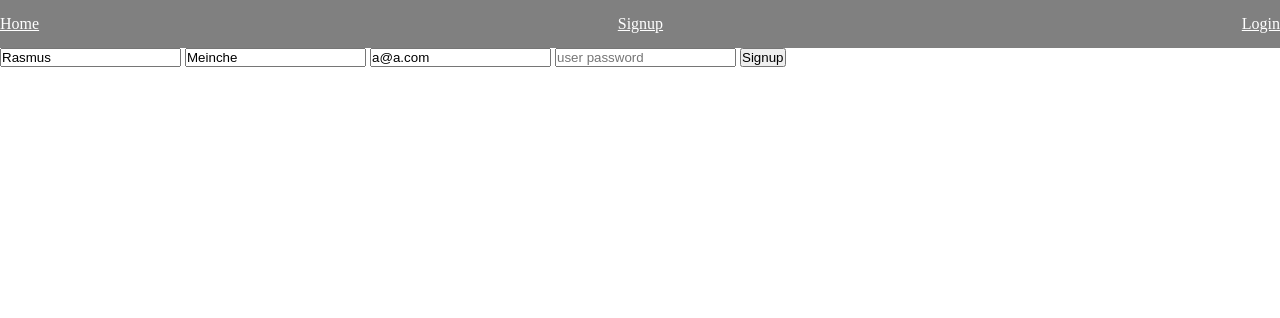
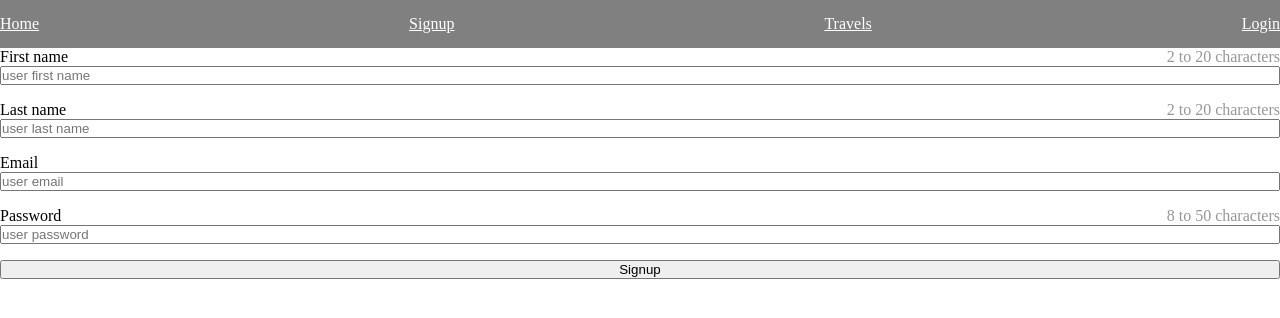
Before and after one commit to RasmusMeinche/2026_1_travel, a Flask app: page /signup in a window 1280 px wide. Shown: the top 318 px of the page. Run offline with Flask 3, Linux system fonts and the light colour scheme.

Commit message:
feat: Implement user authentication and travel management features; update database schema and templates

```diff
--- a/app.py
+++ b/app.py
@@ -3,6 +3,8 @@ import x
 import uuid
 import time
 from flask_session import Session
+from werkzeug.security import generate_password_hash
+from werkzeug.security import check_password_hash
 
 from icecream import ic
 ic.configureOutput(prefix=f'______ | ', includeContext=True)
@@ -12,12 +14,15 @@ app = Flask(__name__)
 app.config['SESSION_TYPE'] = 'filesystem'
 Session(app)
 
+
+
 ##############################
 @app.get("/signup")
+@x.no_cache
 def show_signup():
     try:
         user = session.get("user", "")
-        return render_template("page_signup.html", user=user)
+        return render_template("page_signup.html", user=user, x=x)
     except Exception as ex:
         ic(ex)
         return "ups"
@@ -30,8 +35,23 @@ def api_create_user():
         user_last_name = x.validate_user_last_name()
         user_email = x.validate_user_email()
         user_password = x.validate_user_password()
+        user_hashed_password = generate_password_hash(user_password)
+        # ic(user_hashed_password) # 'scrypt:32768:8:1$V0NLEqHQsgKyjyA7$3a9f6420e4e9fa7a4e4ce6c89927e7dcb532e5f557aee6309277243e5882cc4518c94bfd629b61672553362615cd5d668f62eedfe4905620a8c9bb7db573de31'
 
-        return "ok"
+        user_pk = uuid.uuid4().hex
+        user_created_at = int(time.time())
+
+        db, cursor = x.db()
+        q = "INSERT INTO users VALUES(%s, %s, %s, %s, %s, %s)"
+        cursor.execute(q, (user_pk, user_first_name, user_last_name, user_email, user_hashed_password, user_created_at))
+        db.commit()
+
+        form_signup = render_template("___form_signup.html", x=x)
+
+        return f"""
+            <browser mix-replace="form">{form_signup}</browser>
+            <browser mix-redirect="/login"></browser>
+        """
 
     except Exception as ex:
         ic(ex)
@@ -56,8 +76,138 @@ def api_create_user():
             ___tip = render_template("___tip.html", status="error", message=error_message)
             return f"""<browser mix-after-begin="#tooltip">{___tip}</browser>""", 400
 
+        if "Duplicate entry" in str(ex) and "user_email" in str(ex):
+            error_message = "Email already exists"
+            ___tip = render_template("___tip.html", status="error", message=error_message)
+            return f"""<browser mix-after-begin="#tooltip">{___tip}</browser>""", 400
 
-        return "ups"
+        # Worst case
+        error_message = "System under maintenance"
+        ___tip = render_template("___tip.html", status="error", message=error_message)
+        return f"""<browser mix-after-begin="#tooltip">{___tip}</browser>""", 500
+
+
     finally:
         if "cursor" in locals(): cursor.close()
         if "db" in locals(): db.close()
+
+
+
+##############################
+@app.get("/login")
+@x.no_cache
+def show_login():
+    try:
+        user = session.get("user", "")
+        if not user:
+            return render_template("page_login.html", user=user, x=x)
+        return redirect("/profile")
+    except Exception as ex:
+        ic(ex)
+        return "ups"
+
+
+##############################
+@app.post("/api-login")
+def api_login():
+    try:
+        user_email = x.validate_user_email()
+        user_password = x.validate_user_password()
+
+        db, cursor = x.db()
+        q = "SELECT * FROM users WHERE user_email = %s"
+        cursor.execute(q, (user_email,))
+        user = cursor.fetchone()
+        if not user:
+            error_message = "Invalid credentials 1"
+            ___tip = render_template("___tip.html", status="error", message=error_message)
+            return f"""<browser mix-after-begin="#tooltip">{___tip}</browser>""", 400
+
+        if not check_password_hash(user["user_password"], user_password):
+            error_message = "Invalid credentials 2"
+            ___tip = render_template("___tip.html", status="error", message=error_message)
+            return f"""<browser mix-after-begin="#tooltip">{___tip}</browser>""", 400
+
+        user.pop("user_password")
+        session["user"] = user
+
+        return f"""<browser mix-redirect="/profile"></browser>"""
+
+    except Exception as ex:
+        ic(ex)
+
+
+        if "company_exception user_email" in str(ex):
+            error_message = f"user email invalid"
+            ___tip = render_template("___tip.html", status="error", message=error_message)
+            return f"""<browser mix-after-begin="#tooltip">{___tip}</browser>""", 400
+
+        if "company_exception user_password" in str(ex):
+            error_message = f"user password {x.USER_PASSWORD_MIN} to {x.USER_PASSWORD_MAX} characters"
+            ___tip = render_template("___tip.html", status="error", message=error_message)
+            return f"""<browser mix-after-begin="#tooltip">{___tip}</browser>""", 400
+
+        # Worst case
+        error_message = "System under maintenance"
+        ___tip = render_template("___tip.html", status="error", message=error_message)
+        return f"""<browser mix-after-begin="#tooltip">{___tip}</browser>""", 500
+
+
+    finally:
+        if "cursor" in locals(): cursor.close()
+        if "db" in locals(): db.close()
+
+##############################
+@app.get("/profile")
+@x.no_cache
+def show_profile():
+    try:
+        user = session.get("user", "")
+        if not user: return redirect("/login")
+        return render_template("page_profile.html", user=user, x=x)
+    except Exception as ex:
+        ic(ex)
+        return "ups"
+
+
+##############################
+@app.get("/logout")
+def logout():
+    try:
+        session.clear()
+        return redirect("/login")
+    except Exception as ex:
+        ic(ex)
+        return "ups"
+
+
+##############################
+@app.get("/travels")
+def show_travels():
+    try:
+        travel_pk = uuid.uuid4().hex
+        travel_fk = x.user_pk()
+        travel_title = x.validate_travel_title()
+
+        return render_template("page_travels.html", x=x, travel_title=travel_title, travel_fk=travel_fk)
+    except Exception as ex:
+        ic(ex)
+        return "ups"
+
+##############################
+@app.post("/api-create-travel")
+def api_create_travel():
+    try:
+        travel_pk = uuid.uuid4().hex
+        travel_fk = x.user_pk()
+        travel_title = x.validate_travel_title()
+
+        db, cursor = x.db()
+        q = "INSERT INTO travels VALUES(%s, %s, %s, %s, %s, %s, %s, %s)"
+        cursor.execute(q, (travel_pk, travel_fk, title, country, location, start_date, end_date, description))
+        db.commit()
+    except Exception as ex:
+        ic(ex)
+    finally:
+        if "cursor" in locals(): cursor.close()
+        if "db" in locals(): db.close()
--- a/docker-compose.yml
+++ b/docker-compose.yml
@@ -16,7 +16,7 @@ services:
     container_name: 2026_1_travel_mariadb
     environment:
       MYSQL_ROOT_PASSWORD: password
-      MYSQL_DATABASE: 2026_1_backend
+      MYSQL_DATABASE: 2026_1_travel
     volumes:
       - mariadb_data:/var/lib/mysql
     ports:
--- a/static/app.css
+++ b/static/app.css
@@ -6,6 +6,24 @@
 body{
     width: 100%;
     height: 100vh;
+}
+form{
+    display: grid;
+    gap: 1rem;
+    div{
+        display: flex;
+        flex-direction: column;
+        input{
+            width: 100%;
+        }
+    }
+}
+label{
+    display: flex;
+    span{
+        margin-left: auto;
+        color: rgb(150, 150, 150);
+    }
 }
 
 #tooltip{
--- /dev/null
+++ b/templates/___form_signup.html
@@ -0,0 +1,40 @@
+<form mix-post="/api-create-user" autocomplete="off">
+
+    <div>
+        <label for="">
+            First name <span>{{ x.USER_FIRST_NAME_MIN }} to {{ x.USER_FIRST_NAME_MAX }} characters</span>
+        </label>
+        <input name="user_first_name" type="text" placeholder="user first name" value=""
+        mix-validate="{{x.REGEX_USER_FIRST_NAME}}">
+    </div>
+
+    <div>
+        <label for="">
+            Last name <span>{{ x.USER_LAST_NAME_MIN }} to {{ x.USER_LAST_NAME_MAX }} characters</span>
+        </label>
+        <input name="user_last_name" type="text" placeholder="user last name" value=""
+        mix-validate="{{x.REGEX_USER_LAST_NAME}}">
+    </div>
+
+    <div>
+        <label for="">
+            Email
+        </label>
+        <input name="user_email" type="text" placeholder="user email" value=""
+        mix-validate="{{x.REGEX_USER_EMAIL}}">
+    </div>
+
+    <div>
+        <label for="">
+            Password <span>{{ x.USER_PASSWORD_MIN }} to {{ x.USER_PASSWORD_MAX }} characters</span>
+        </label>
+        <input name="user_password" type="text" placeholder="user password" value=""
+        mix-validate="{{x.REGEX_USER_PASSWORD}}">
+    </div>
+
+
+
+    <button>
+        Signup
+    </button>
+</form>
--- a/templates/_header.html
+++ b/templates/_header.html
@@ -15,6 +15,7 @@
     <nav>
         <a href="/">Home</a>
         <a href="/signup">Signup</a>
+        <a href="/travels">Travels</a>
 
         {% if not user %}
             <a href="/login">Login</a>
--- a/templates/page_signup.html
+++ b/templates/page_signup.html
@@ -1,16 +1,7 @@
 {% include "_header.html" %}
 
 <main>
-    <form mix-post="/api-create-user" autocomplete="off">
-        <input name="user_first_name" type="text" placeholder="user first name" value="Rasmus">
-        <input name="user_last_name" type="text" placeholder="user last name" value="Meinche">
-        <input name="user_email" type="text" placeholder="user email" value="a@a.com">
-        <input name="user_password" type="text" placeholder="user password">
-        <button>
-            Signup
-        </button>
-    </form>
+   {% include "___form_signup.html" %}
 </main>
 
-
 {% include "_footer.html" %}
--- a/x.py
+++ b/x.py
@@ -71,3 +71,13 @@ def validate_user_password():
     if not re.match(REGEX_USER_PASSWORD, user_password):
         raise Exception("company_exception user_password")
     return user_password
+
+##############################
+TRAVEL_TITLE_MIN = 1
+TRAVEL_TITLE_MAX = 200
+REGEX_TRAVEL_TITLE = f"^.{{{TRAVEL_TITLE_MIN},{TRAVEL_TITLE_MAX}}}$"
+def validate_travel_title():
+    travel_title = request.form.get("title", "")
+    if not re.match(REGEX_TRAVEL_TITLE, travel_title):
+        raise Exception("company_exception travel_title")
+    return travel_title
```
Also changed, not shown: templates/___form_create_travel.html (added, +15 -0 lines), templates/page_login.html (added, +30 -0 lines), templates/page_profile.html (added, +11 -0 lines), templates/page_travels.html (added, +10 -0 lines), travel.sql (added, +53 -0 lines), 2 other files.
